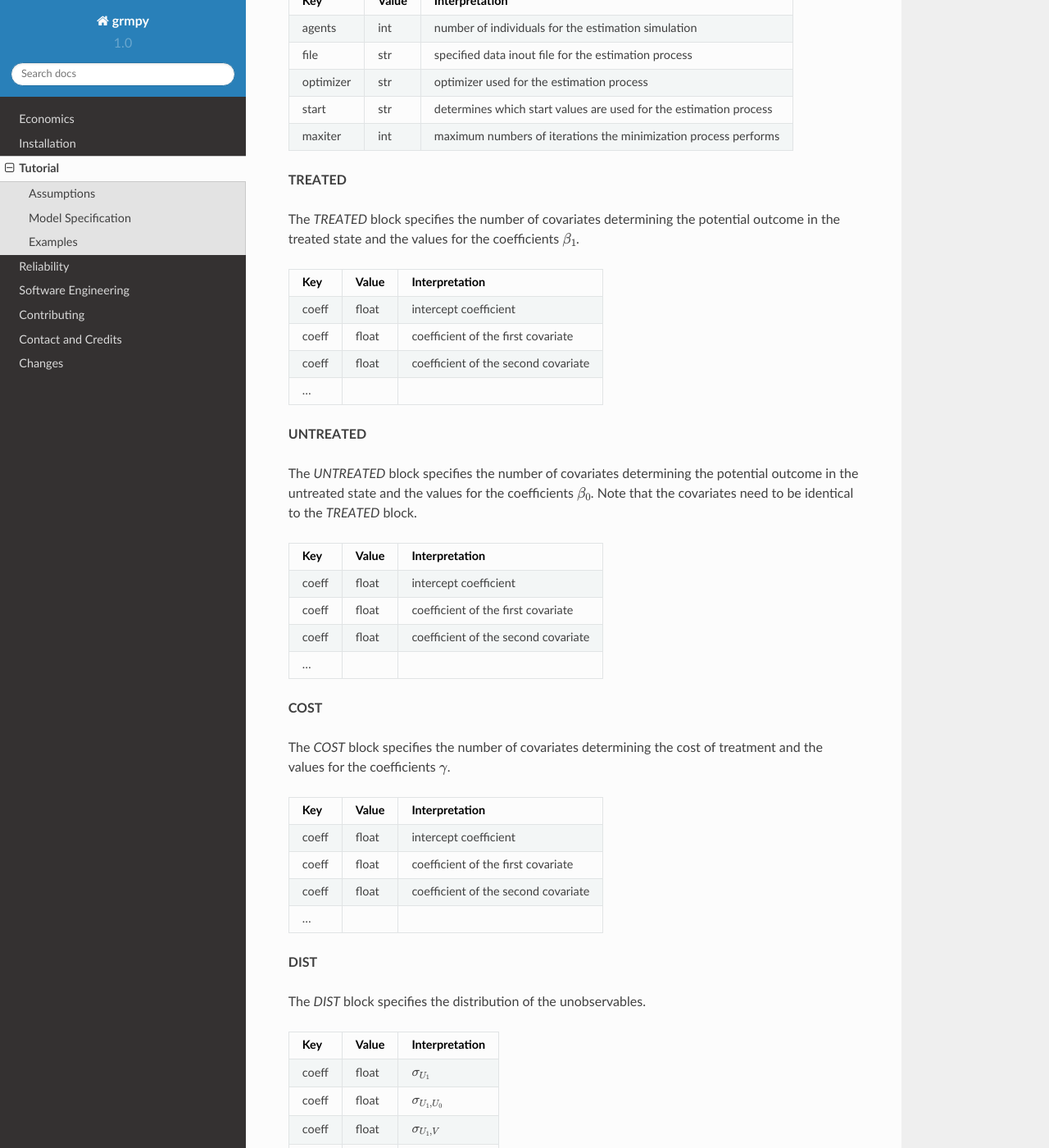
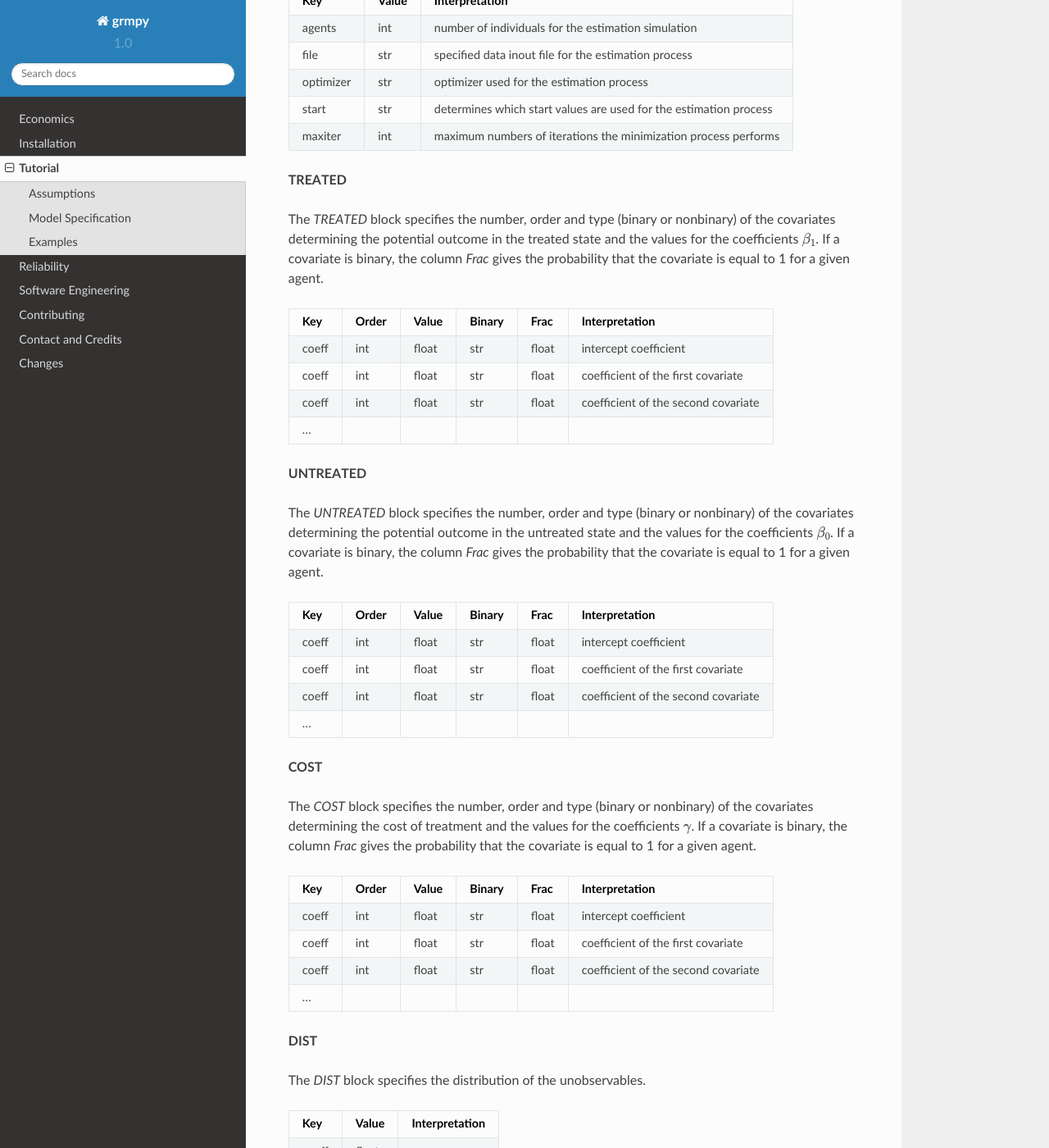
Before and after one commit to OpenSourceEconomics/grmpy, a Sphinx documentation site: the page built from docs/tutorial.rst, in a window 1280 px wide and 1400 px high, scrolled down 1106 px. Shown: the whole window at 82% size. Built offline with Sphinx 7.4.7 and the Read the Docs theme 2.0.0, drawn with Linux system fonts in a browser that asks for light colours.

Commit message:
Updated tutorial.rst

```diff
--- a/docs/tutorial.rst
+++ b/docs/tutorial.rst
@@ -36,57 +36,58 @@ source      str         specified name for the simulation output files
 
 The *ESTIMATION* block determines the basic information for the estimation process.
 
-=========     ======      ==================
+=========     =======      ==================
 Key            Value       Interpretation
-=========     ======      ==================
+=========     =======      ==================
 agents         int         number of individuals for the estimation simulation
 file           str         specified data inout file for the estimation process
 optimizer      str         optimizer used for the estimation process
 start          str         determines which start values are used for the estimation process
 maxiter	       int         maximum numbers of iterations the minimization process performs
-=========     ======      ==================
+=========     =======      ==================
 
 
 
 **TREATED**
 
-The *TREATED* block specifies the number of covariates determining the potential outcome in the treated state and the values for the coefficients :math:`\beta_1`.
+The *TREATED* block specifies the number, order and type (binary or nonbinary) of the covariates determining the potential outcome in the treated state and the values for the coefficients :math:`\beta_1`. If a covariate is binary, the column *Frac* gives the probability that the covariate is equal to 1 for a given agent.
 
-=======     ======  ==================
-Key         Value   Interpretation
-=======     ======  ==================
-coeff       float   intercept coefficient
-coeff       float   coefficient of the first covariate
-coeff       float   coefficient of the second covariate
+=======   =====  ======    =======  =====   ==================
+Key       Order  Value     Binary   Frac    Interpretation
+=======   =====  ======    =======  =====   ==================
+coeff     int    float     str	    float   intercept coefficient
+coeff     int    float     str 	    float   coefficient of the first covariate
+coeff     int    float     str	    float   coefficient of the second covariate
  ...
-=======     ======  ==================
+=======   =====  ======    =======  =====   ==================
 
 
 **UNTREATED**
 
-The *UNTREATED* block specifies the number of covariates determining the potential outcome in the untreated state and the values for the coefficients :math:`\beta_0`. Note that the covariates need to be identical to the *TREATED* block.
+The *UNTREATED* block specifies the number, order and type (binary or nonbinary) of the covariates determining the potential outcome in the untreated state and the values for the coefficients :math:`\beta_0`. If a covariate is binary, the column *Frac* gives the probability that the covariate is equal to 1 for a given agent.
 
-=======     ======  ==================
-Key         Value   Interpretation
-=======     ======  ==================
-coeff       float   intercept coefficient
-coeff       float   coefficient of the first covariate
-coeff       float   coefficient of the second covariate
+=======   =====  ======    =======  =====   ==================
+Key       Order  Value     Binary   Frac    Interpretation
+=======   =====  ======    =======  =====   ==================
+coeff     int    float     str	    float   intercept coefficient
+coeff     int    float     str 	    float   coefficient of the first covariate
+coeff     int    float     str	    float   coefficient of the second covariate
  ...
-=======     ======  ==================
+=======   =====  ======    =======  =====   ==================
+
 
 **COST**
 
-The *COST* block specifies the number of covariates determining the cost of treatment and the values for the coefficients :math:`\gamma`.
+The *COST* block specifies the number, order and type (binary or nonbinary) of the covariates determining the cost of treatment and the values for the coefficients :math:`\gamma`. If a covariate is binary, the column *Frac* gives the probability that the covariate is equal to 1 for a given agent.
 
-=======     ======  ==================
-Key         Value   Interpretation
-=======     ======  ==================
-coeff       float   intercept coefficient
-coeff       float   coefficient of the first covariate
-coeff       float   coefficient of the second covariate
+=======   =====  ======    =======  =====   ==================
+Key       Order  Value     Binary   Frac    Interpretation
+=======   =====  ======    =======  =====   ==================
+coeff     int    float     str	    float   intercept coefficient
+coeff     int    float     str 	    float   coefficient of the first covariate
+coeff     int    float     str	    float   coefficient of the second covariate
  ...
-=======     ======  ==================
+=======   =====  ======    =======  =====   ==================
 
 **DIST**
 
```
